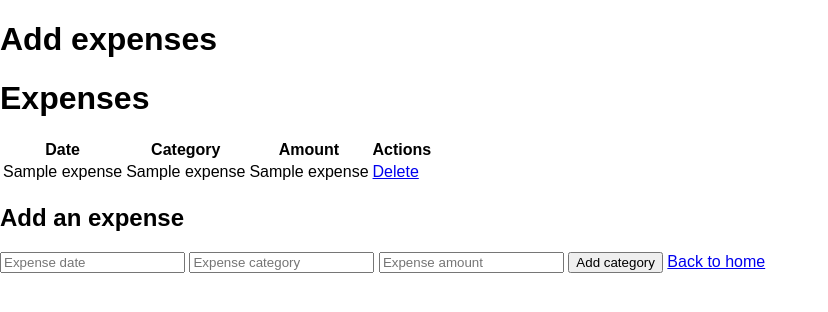
After one commit to SirNicholas1st/budget_app, a Flask app: template templates/expenses.html in a window 1280 px wide. The commit adds this page. Shown: the top 312 px of the page, without its empty margins (0-828 px from the left). Run offline with Flask 3, Linux system fonts and the light colour scheme; the template is opened without the code that fills it: most values are stand-ins (such as "Sample title", 1, 10 or a date in 2020); some libraries are stand-ins or nearby versions.

Commit message:
Modified the naming of files to be more clear

```diff
--- /dev/null
+++ b/templates/expenses.html
@@ -0,0 +1,41 @@
+ {% extends 'base.html' %}
+
+ {% block head %}
+<h1>Add expenses</h1>
+ {% endblock %}
+
+ {% block body %}
+
+ <div class="categories">
+    <h1>Expenses</h1>
+
+    <table>
+        <tr>
+            <th>Date</th>
+            <th>Category</th>
+            <th>Amount</th>
+            <th>Actions</th>
+        </tr>
+        {% for expense in expenses %}
+            <tr>
+                <td>{{ expense[1] }}</td>
+                <td>{{ expense[2] }}</td>
+                <td>{{ expense[3] }}</td>
+                <td>
+                    <a href="/delete_expense/{{category[0]}}">Delete</a>
+                </td>
+            </tr>
+        {% endfor %}
+    </table>
+</div>
+
+<h2>Add an expense</h2>
+<form action="/add_category" method="post">
+    <input type="text" name="date" placeholder="Expense date" required>
+    <input type="text" name="expense category" placeholder="Expense category" required>
+    <input type="text" name="expense category" placeholder="Expense amount" required>
+    <input type="submit" value="Add category">
+
+
+ <a href="/">Back to home</a>
+ {% endblock %}
--- a/templates/index.html
+++ b/templates/index.html
@@ -6,6 +6,6 @@
 {% endblock %}
 
 {% block body %}
-<a href="/add_expenses"> Add expenses</a>
+<a href="/view_expenses"> Add expenses</a>
 <a href="/view_categories"> View categories</a>
 {% endblock %}
```
Also changed, not shown: templates/add_expenses.html (deleted, +0 -9 lines).
